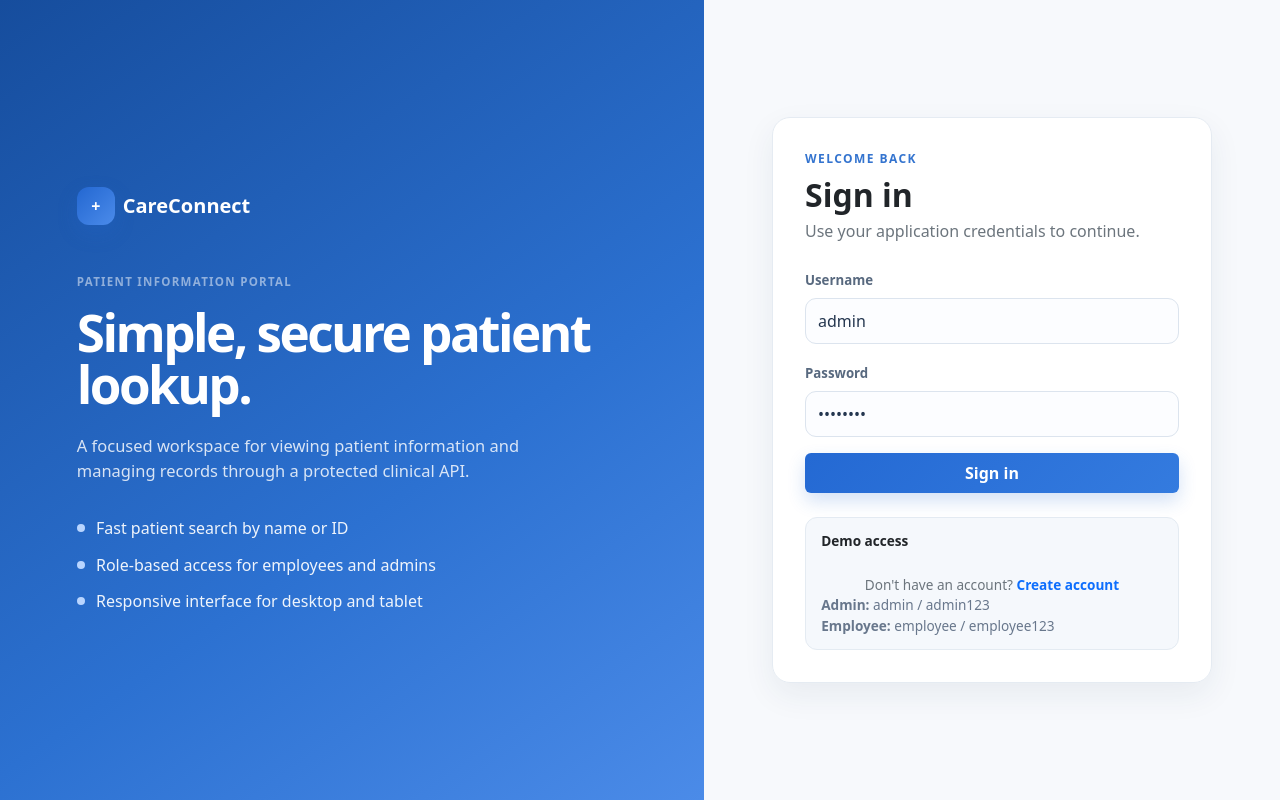
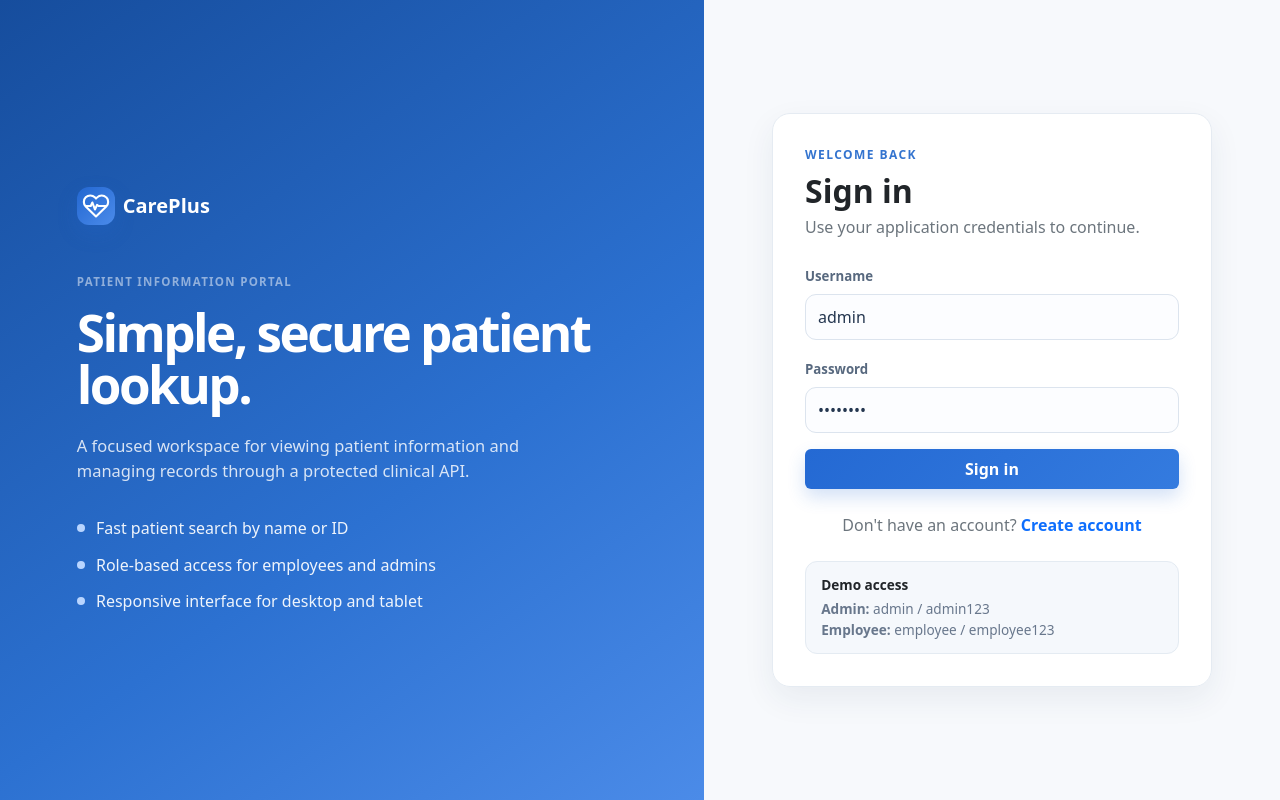
Before and after one commit to achin-pal/patient-lookup-system, a React (Vite) app in the folder frontend/: page /login in a window 1280 px wide. Built offline with nearby package versions, Linux system fonts and the light colour scheme; no server answers.

Commit message:
updated brand mark and page title

```diff
--- a/frontend/index.html
+++ b/frontend/index.html
@@ -3,7 +3,7 @@
   <head>
     <meta charset="UTF-8" />
     <meta name="viewport" content="width=device-width, initial-scale=1.0" />
-    <title>Patient Lookup</title>
+    <title>CarePlus</title>
   </head>
   <body>
     <div id="root"></div>
--- a/frontend/src/components/NavBar.jsx
+++ b/frontend/src/components/NavBar.jsx
@@ -21,11 +21,37 @@ export default function NavBar({ username, isAdmin, onLogout }) {
               to="/patients"
               className="d-flex align-items-center gap-2"
             >
-              <span className="brand-mark">+</span>
+              {/*<span className="brand-mark">+</span>*/}
+
+                <span className="brand-mark" aria-hidden="true">
+                  <svg
+                      width="28"
+                      height="28"
+                      viewBox="0 0 24 24"
+                      fill="none"
+                      xmlns="http://www.w3.org/2000/svg"
+                  >
+                    <path
+                        d="M20.8 4.6a5.5 5.5 0 0 0-7.8 0L12 5.6l-1-1a5.5 5.5 0 0 0-7.8 7.8L12 21l8.8-8.6a5.5 5.5 0 0 0 0-7.8Z"
+                        stroke="currentColor"
+                        strokeWidth="1.8"
+                        strokeLinecap="round"
+                        strokeLinejoin="round"
+                    />
+
+                    <path
+                        d="M3.5 12h4l1.4-3 2.2 6 1.8-4 1.3 1h6.3"
+                        stroke="currentColor"
+                        strokeWidth="1.8"
+                        strokeLinecap="round"
+                        strokeLinejoin="round"
+                    />
+                  </svg>
+                </span>
 
               <span>
                 <span className="d-block brand-title">
-                  CareConnect
+                  CarePlus
                 </span>
 
                 <span className="d-block brand-subtitle">
--- a/frontend/src/pages/LoginPage.jsx
+++ b/frontend/src/pages/LoginPage.jsx
@@ -50,8 +50,33 @@ export default function LoginPage({ onLogin }) {
       <section className="login-panel-left">
         <div>
           <div className="d-flex align-items-center gap-2 mb-5">
-            <span className="brand-mark">+</span>
-            <span className="fw-bold fs-5">CareConnect</span>
+            {/*<span className="brand-mark">+</span>*/}
+            <span className="brand-mark" aria-hidden="true">
+              <svg
+                  width="28"
+                  height="28"
+                  viewBox="0 0 24 24"
+                  fill="none"
+                  xmlns="http://www.w3.org/2000/svg"
+              >
+                <path
+                    d="M20.8 4.6a5.5 5.5 0 0 0-7.8 0L12 5.6l-1-1a5.5 5.5 0 0 0-7.8 7.8L12 21l8.8-8.6a5.5 5.5 0 0 0 0-7.8Z"
+                    stroke="currentColor"
+                    strokeWidth="1.8"
+                    strokeLinecap="round"
+                    strokeLinejoin="round"
+                />
+
+                <path
+                    d="M3.5 12h4l1.4-3 2.2 6 1.8-4 1.3 1h6.3"
+                    stroke="currentColor"
+                    strokeWidth="1.8"
+                    strokeLinecap="round"
+                    strokeLinejoin="round"
+                />
+              </svg>
+            </span>
+            <span className="fw-bold fs-5">CarePlus</span>
           </div>
 
           <div className="eyebrow text-white-50 mb-3">
@@ -142,17 +167,18 @@ export default function LoginPage({ onLogin }) {
             </button>
           </form>
 
+          <div className="text-center mt-4">
+              <span className="text-secondary">
+                Don't have an account?{' '}
+              </span>
+            <Link to="/signup" className="fw-semibold">
+              Create account
+            </Link>
+          </div>
+
           <div className="demo-box mt-4">
             <div className="fw-bold text-dark mb-1">
               Demo access
-            </div>
-            <div className="text-center mt-4">
-              <span className="text-secondary">
-                Don't have an account?{' '}
-              </span>
-              <Link to="/signup" className="fw-semibold">
-                Create account
-              </Link>
             </div>
 
             <div>
--- a/frontend/src/pages/SignupPage.jsx
+++ b/frontend/src/pages/SignupPage.jsx
@@ -59,11 +59,35 @@ export default function SignupPage() {
             <section className="login-panel-left">
                 <div>
                     <div className="d-flex align-items-center gap-2 mb-5">
-                        <span className="brand-mark">+</span>
+                        {/*<span className="brand-mark">+</span>*/}
+                        <span className="brand-mark" aria-hidden="true">
+                          <svg
+                              width="28"
+                              height="28"
+                              viewBox="0 0 24 24"
+                              fill="none"
+                              xmlns="http://www.w3.org/2000/svg"
+                          >
+                            <path
+                                d="M20.8 4.6a5.5 5.5 0 0 0-7.8 0L12 5.6l-1-1a5.5 5.5 0 0 0-7.8 7.8L12 21l8.8-8.6a5.5 5.5 0 0 0 0-7.8Z"
+                                stroke="currentColor"
+                                strokeWidth="1.8"
+                                strokeLinecap="round"
+                                strokeLinejoin="round"
+                            />
 
+                            <path
+                                d="M3.5 12h4l1.4-3 2.2 6 1.8-4 1.3 1h6.3"
+                                stroke="currentColor"
+                                strokeWidth="1.8"
+                                strokeLinecap="round"
+                                strokeLinejoin="round"
+                            />
+                          </svg>
+                        </span>
                         <span className="fw-bold fs-5">
-              CareConnect
-            </span>
+                          CarePlus
+                        </span>
                     </div>
 
                     <div className="eyebrow text-white-50 mb-3">
--- a/frontend/src/styles.css
+++ b/frontend/src/styles.css
@@ -42,6 +42,19 @@ a { text-decoration: none; }
   color: white;
   font-weight: 800;
   box-shadow: 0 8px 20px rgba(35, 103, 209, 0.22);
+}
+
+/*.brand-mark {*/
+/*  display: inline-flex;*/
+/*  align-items: center;*/
+/*  justify-content: center;*/
+/*  width: 38px;*/
+/*  height: 38px;*/
+/*}*/
+
+.brand-mark svg {
+  width: 28px;
+  height: 28px;
 }
 
 .brand-title { color: #132238; font-weight: 750; letter-spacing: -0.02em; }
```
